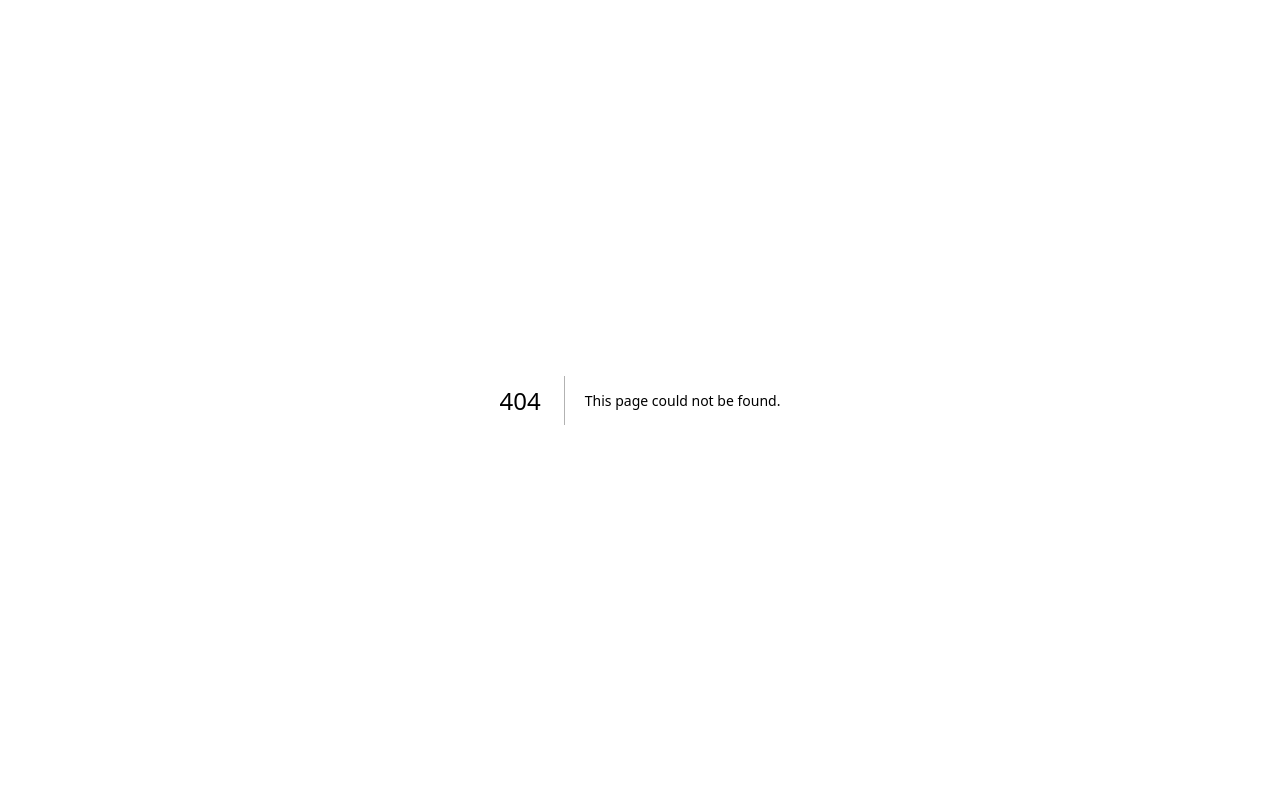
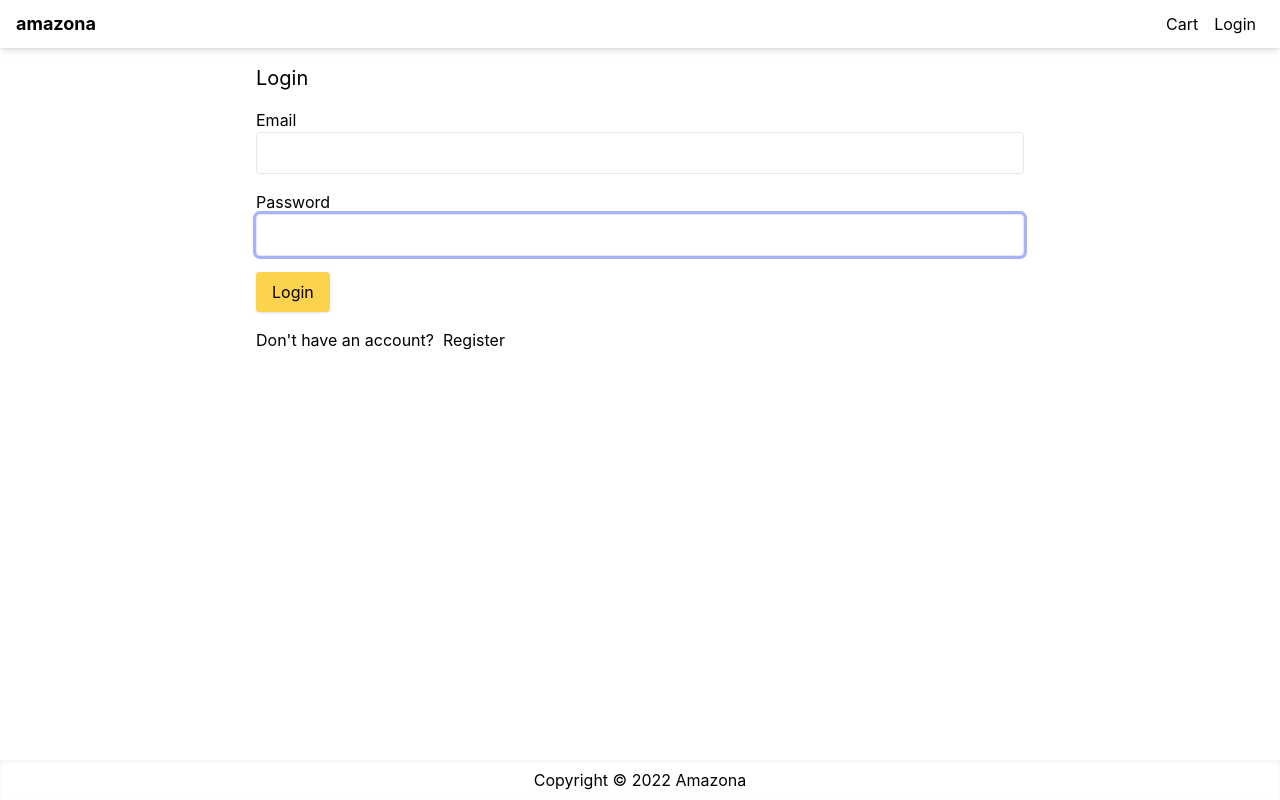
Before and after one commit to S11GC14/next-tailwind-amazona, a Next.js app: page /login in a window 1280 px wide. Before the commit this address had no page. Built offline with nearby package versions, Linux system fonts and the light colour scheme.

Commit message:
feat: :art: Created login form

```diff
--- a/package.json
+++ b/package.json
@@ -18,6 +18,7 @@
     "next": "13.0.4",
     "react": "18.2.0",
     "react-dom": "18.2.0",
+    "react-hook-form": "^7.39.5",
     "typescript": "4.9.3"
   },
   "devDependencies": {
--- a/pages/cart.js
+++ b/pages/cart.js
@@ -91,7 +91,7 @@ function CartScreen() {
                             </li>
                             <li>
                                 <button
-                                    onClick={() => router.push('/shipping')}
+                                    onClick={() => router.push('login?redirect=/shipping')}
                                     className="primary-button w-full"
                                 >
                                     Check Out
--- /dev/null
+++ b/pages/login.js
@@ -0,0 +1,67 @@
+import Link from 'next/link';
+import React from 'react';
+import { useForm } from 'react-hook-form';
+import Layout from '../components/Layout';
+
+export default function LoginScreen() {
+    const {
+        handleSubmit,
+        register,
+        formState: { errors },
+    } = useForm();
+    const submitHandler = ({ email, password }) => {
+        console.log(email, password);
+    };
+    return (
+        <Layout title="Login">
+            <form
+                className="mx-auto max-w-screen-md"
+                onSubmit={handleSubmit(submitHandler)}
+            >
+                <h1 className="mb-4 text-xl">Login</h1>
+                <div className="mb-4">
+                    <label htmlFor="email">Email</label>
+                    <input
+                        type="email"
+                        {...register('email', {
+                            required: 'Please enter email',
+                            pattern: {
+                                value: /^[a-zA-Z0-9_.+-]+@[a-zA-Z0-9-]+.[a-zA-Z0-9-.]+$/i,
+                                message: 'Please enter valid email',
+                            },
+                        })}
+                        className="w-full"
+                        id="email"
+                        autoFocus
+                    ></input>
+                    {errors.email && (
+                        <div className="text-red-500">{errors.email.message}</div>
+                    )}
+                </div>
+                <div className="mb-4">
+                    <label htmlFor="password">Password</label>
+                    <input
+                        type="password"
+                        {...register('password', {
+                            required: 'Please enter password',
+                            minLength: { value: 6, message: 'password is more than 5 chars' },
+                        })}
+                        className="w-full"
+                        id="password"
+                        autoFocus
+                    ></input>
+                    {errors.password && (
+                        <div className="text-red-500 ">{errors.password.message}</div>
+                    )}
+                </div>
+                <div className="mb-4 ">
+                    <button className="primary-button">Login</button>
+                </div>
+                <div className="mb-4 ">
+                    Don&apos;t have an account? &nbsp;
+                    <Link href="register">Register</Link>
+                </div>
+            </form>
+        </Layout>
+    );
+}
--- a/styles/globals.css
+++ b/styles/globals.css
@@ -36,3 +36,9 @@ a {
 .primary-button {
   @apply rounded bg-amber-300 py-2 px-4 shadow outline-none hover:bg-amber-400 active:bg-amber-500
 }
+
+input,
+select,
+textarea {
+  @apply rounded border p-2 outline-none ring-indigo-300 focus:ring;
+}
```
